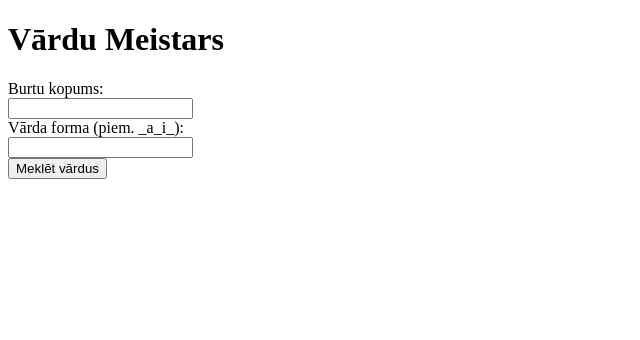
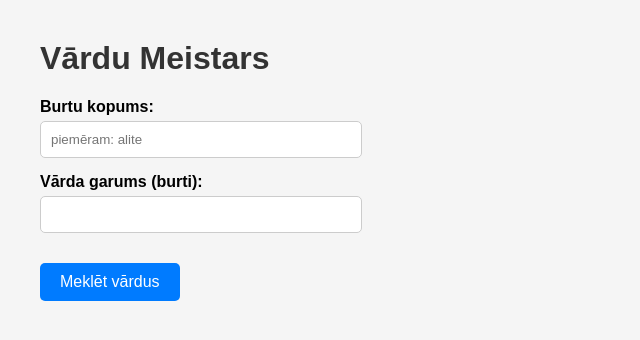
Before and after one commit to mursis/wordfinder, a Flask app: page / in a window 1280 px wide. Shown: the top 340 px of the page, without its empty margins (0-640 px from the left). Run offline with Flask 3, Linux system fonts and the light colour scheme.

Commit message:
Add files via upload

```diff
--- a/Templates/index.html
+++ b/Templates/index.html
@@ -3,24 +3,117 @@
 <head>
     <meta charset="UTF-8">
     <title>Vārdu Meistars</title>
+    <style>
+        body {
+            font-family: Arial, sans-serif;
+            margin: 40px;
+            background-color: #f5f5f5;
+        }
+        h1 {
+            color: #333;
+        }
+        label {
+            font-weight: bold;
+        }
+        input[type="text"], input[type="number"] {
+            padding: 10px;
+            margin: 5px 0 15px 0;
+            width: 300px;
+            border: 1px solid #ccc;
+            border-radius: 5px;
+        }
+        #pattern-container {
+            display: flex;
+            gap: 10px;
+            margin-bottom: 15px;
+            flex-wrap: wrap;
+        }
+        .letter-box {
+            display: flex;
+            flex-direction: column;
+            align-items: center;
+        }
+        .letter-box input {
+            width: 40px;
+            text-align: center;
+            font-size: 18px;
+        }
+        button {
+            padding: 10px 20px;
+            font-size: 16px;
+            background-color: #007BFF;
+            border: none;
+            color: white;
+            border-radius: 5px;
+            cursor: pointer;
+        }
+        button:hover {
+            background-color: #0056b3;
+        }
+        #results {
+            margin-top: 30px;
+        }
+        #results li {
+            font-size: 18px;
+            margin-bottom: 5px;
+        }
+    </style>
 </head>
 <body>
     <h1>Vārdu Meistars</h1>
     <form id="word-form">
-        <label>Burtu kopums:<br><input type="text" id="letters"></label><br>
-        <label>Vārda forma (piem. _a_i_):<br><input type="text" id="pattern"></label><br>
+        <label>Burtu kopums:</label><br>
+        <input type="text" id="letters" placeholder="piemēram: alite"><br>
+
+        <label>Vārda garums (burti):</label><br>
+        <input type="number" id="word-length" min="1" max="20"><br>
+
+        <div id="pattern-container"></div>
+
         <button type="submit">Meklēt vārdus</button>
     </form>
+
     <ul id="results"></ul>
 
     <script>
         const form = document.getElementById("word-form");
+        const lettersInput = document.getElementById("letters");
+        const lengthInput = document.getElementById("word-length");
+        const patternContainer = document.getElementById("pattern-container");
         const resultsList = document.getElementById("results");
+
+        lengthInput.addEventListener("input", () => {
+            patternContainer.innerHTML = "";
+            const length = parseInt(lengthInput.value);
+            if (!isNaN(length) && length > 0) {
+                for (let i = 0; i < length; i++) {
+                    const wrapper = document.createElement("div");
+                    wrapper.className = "letter-box";
+
+                    const label = document.createElement("label");
+                    label.textContent = i + 1;
+                    const input = document.createElement("input");
+                    input.type = "text";
+                    input.maxLength = 1;
+                    input.dataset.index = i;
+
+                    wrapper.appendChild(label);
+                    wrapper.appendChild(input);
+                    patternContainer.appendChild(wrapper);
+                }
+            }
+        });
 
         form.addEventListener("submit", async (e) => {
             e.preventDefault();
-            const letters = document.getElementById("letters").value;
-            const pattern = document.getElementById("pattern").value;
+            const letters = lettersInput.value.toLowerCase();
+            const inputs = patternContainer.querySelectorAll("input");
+            let pattern = "";
+
+            inputs.forEach(input => {
+                const val = input.value.toLowerCase();
+                pattern += val && val.match(/[a-zāčēģīķļņōŗšūž]/i) ? val : "_";
+            });
 
             const response = await fetch("/find", {
                 method: "POST",
@@ -29,7 +122,9 @@
             });
 
             const words = await response.json();
-            resultsList.innerHTML = words.map(w => `<li>${w}</li>`).join("");
+            resultsList.innerHTML = words.length > 0
+                ? words.map(w => `<li>${w}</li>`).join("")
+                : "<li>Nekas netika atrasts.</li>";
         });
     </script>
 </body>
```
